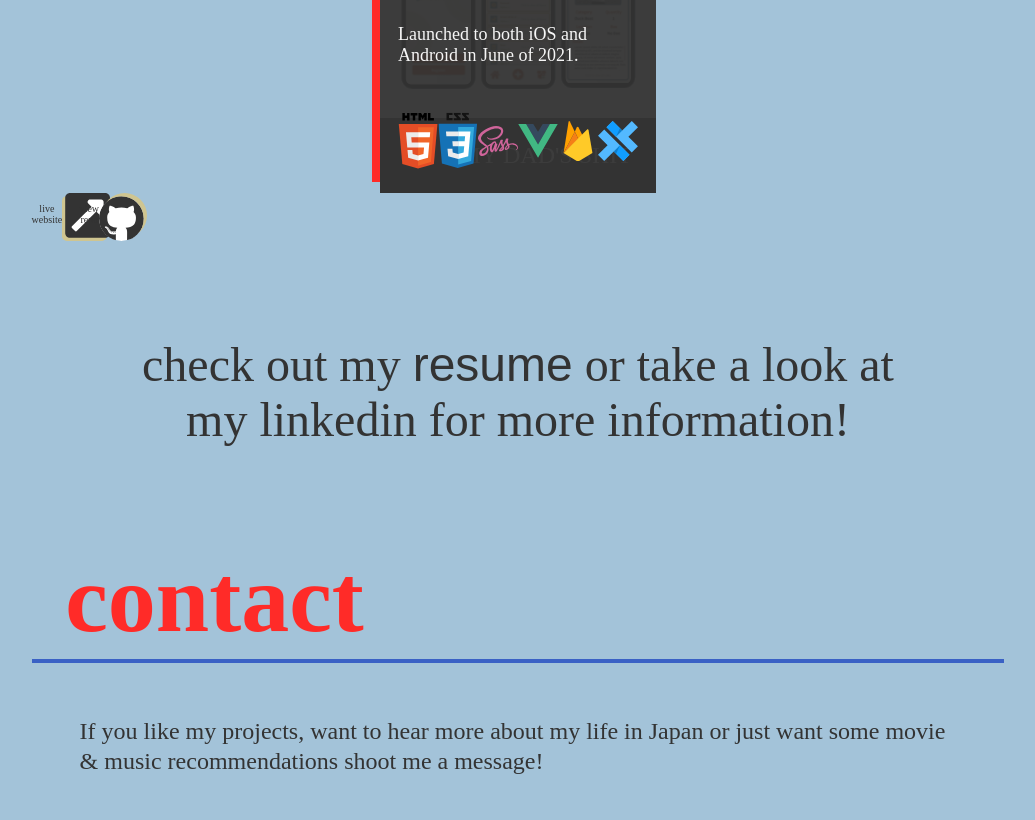
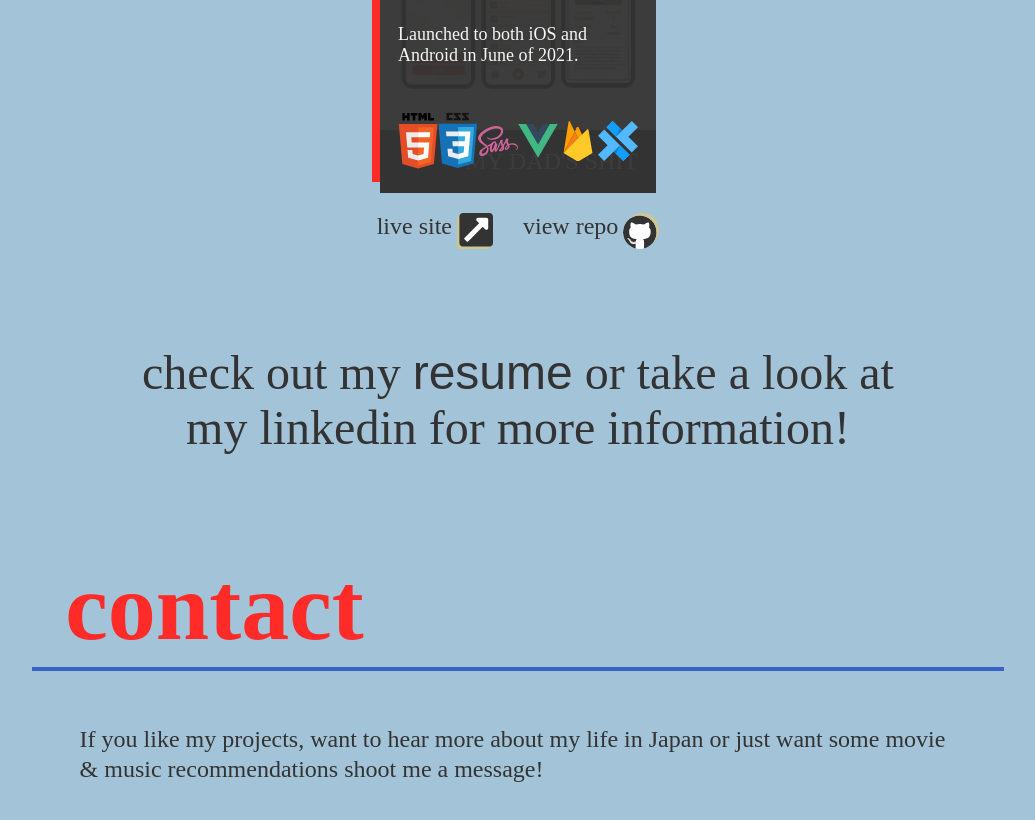
Before and after one commit to LovelyAndy/andykarwoski.com, a Vue app: page / in a window 1280 px wide. Shown: the part 1788-2608 px from the top of the page, without its empty margins (122-1157 px from the left). Built offline with nearby package versions, Linux system fonts and the light colour scheme; a web font is replaced by a local one.

Commit message:
MDS finished and project links component added

```diff
--- a/src/components/base-components/ProjectLinks.vue
+++ b/src/components/base-components/ProjectLinks.vue
@@ -1,14 +1,23 @@
 <template>
-  <div class="project-links">
+  <div class="row project-links">
     <div v-if="website" class="row">
-      <p class="t-section-title-sm">live website</p>
-      <img src="/svgs/website-link.svg" alt="Link to project website" />
+      <a :href="websiteLink" target="_blank" class="_website">
+        <div class="t-section-title-sm">live site</div>
+        <img src="/svgs/website-link.svg" alt="Link to project website" class="_icon" />
+      </a>
     </div>
     <div v-if="github" class="row">
-      <p class="t-section-title-sm">view repo</p>
-      <img src="/svgs/github.svg" alt="Link to project on github" />
+      <a :href="githubLink" target="_blank" class="_github">
+        <div class="t-section-title-sm">view repo</div>
+        <img src="/svgs/github.svg" alt="Github Link" class="_icon" />
+      </a>
     </div>
-    <img v-if="figma" src="/svgs/figma.svg" alt="Link to project on figma" />
+    <div v-if="figma" class="row">
+      <a :href="figmaLink" target="_blank" class="_figma">
+        <div class="t-section-title-sm">view design</div>
+        <img src="/svgs/figma.svg" alt="Link to project on figma" />
+      </a>
+    </div>
   </div>
 </template>
 
@@ -17,8 +26,11 @@ export default {
   name: 'Project Links',
   props: {
     website: { type: Boolean, default: false },
+    websiteLink: { type: String },
     github: { type: Boolean, default: false },
+    githubLink: { type: String },
     figma: { type: Boolean, default: false },
+    figmaLink: { type: String },
   },
   data() {
     return {}
@@ -33,5 +45,19 @@ export default {
 @import '../../css/colors.sass'
 @import '../../css/breakpoints.scss'
 .project-links
-  display: flex
+  justify-content: center
+  margin-top: 2em
+
+  ._icon
+    cursor: pointer
+    width: clamp(2.4rem, 1.8857rem + 1.7143vw, 3.6rem)
+    margin-left: .5em
+  ._github,
+  ._website,
+  ._figma
+    display: flex
+    color: $c-black
+    cursor: pointer
+  ._website
+    margin-right: 3em
 </style>
--- a/src/components/base-components/ProjectOutline.vue
+++ b/src/components/base-components/ProjectOutline.vue
@@ -43,6 +43,7 @@ export default {
 .project-wrapper
   display: inline-block
   position: relative
+  cursor: pointer
 ._content-main
   position: relative
   width: 27.6rem
@@ -53,7 +54,7 @@ export default {
     position: absolute
     background-color: $c-black
     color: $c-bg-white
-    padding: 1em
+    padding: .75em
   ._title-top
     top: 0
     left: 0
@@ -64,6 +65,23 @@ export default {
     right: 0
     bottom: 0
     text-align: right
+  ._title-left
+    top: 0
+    left: 2.65em
+    width: 100%
+    text-align: left
+    transform-origin: 0 0
+    transform: rotate(90deg)
+    text-transform: rotate(90deg)
+    // This needs to be fixed
+  ._title-right
+    top: 0
+    right: -11.5em
+    width: 100%
+    text-align: left
+    transform-origin: 0 0
+    transform: rotate(90deg)
+    text-transform: rotate(90deg)
 
 // ._content-main
 //   &:hover
--- a/src/components/projects/ProjectMDS.vue
+++ b/src/components/projects/ProjectMDS.vue
@@ -17,7 +17,12 @@
         <TechStack html css sass vuejs firebase capacitor class="_tech-stack" />
       </template>
     </ProjectOutline>
-    <ProjectLinks website github />
+    <ProjectLinks
+      website
+      github
+      :websiteLink="'https://stackoverflow.com/questions/34842284/vue-js-giving-a-value-to-a-href-in-a-a-tag'"
+      :githubLink="'https://github.com/LovelyAndy/MyDadsShit'"
+    />
   </div>
 </template>
 
--- a/src/css/typography.sass
+++ b/src/css/typography.sass
@@ -19,7 +19,7 @@
   text-transform: lowercase
 .t-section-title-sm
   font-family: 'VonnesTTBoldCond'
-  font-size: 2.4
+  font-size: 2.4rem
   text-transform: lowercase
 .t-section-title-md
   font-family: 'VonnesTTBoldCond'
```
